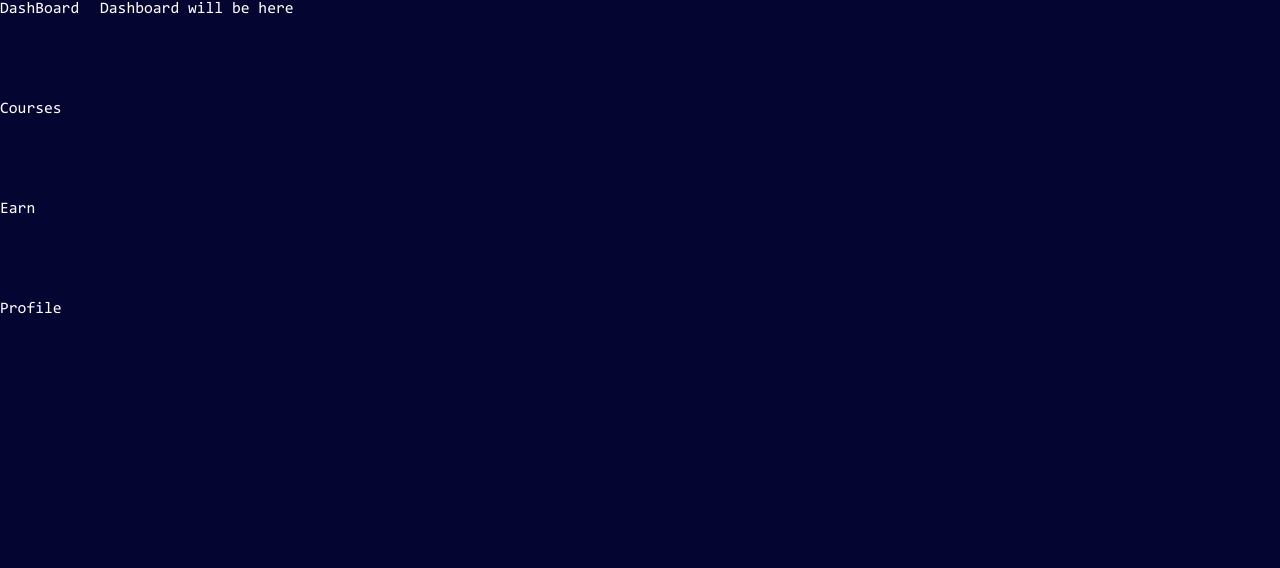
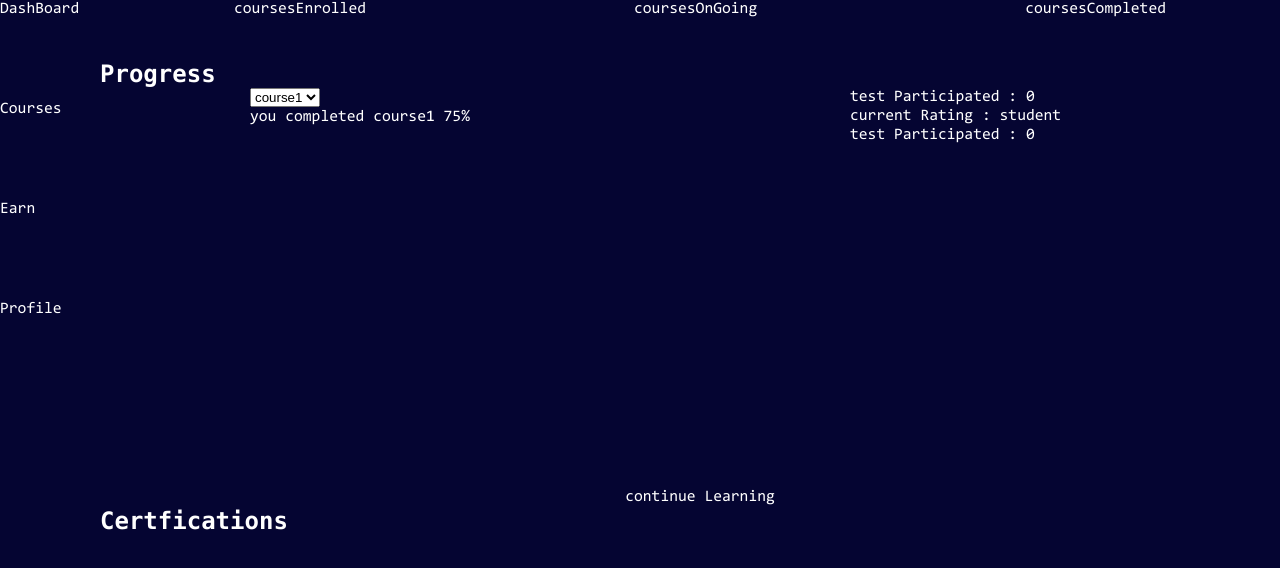
Before and after one commit to nikhilcharan-dev/n2o-ciphers, a React (Vite) app in the folder client/: page /learning-path/dashboard in a window 1280 px wide. Shown: the top 568 px of the page. Built offline with nearby package versions, Linux system fonts and the light colour scheme.

Commit message:
[umar] : add DashBoard

```diff
--- a/client/src/pages/LearningPath/Dashboard/Dashboard.css
+++ b/client/src/pages/LearningPath/Dashboard/Dashboard.css
@@ -0,0 +1,23 @@
+.coursesInfo{
+    display: flex;
+    height: 60px;
+    width: 1200px;
+    justify-content: space-around;
+}
+.displayProgress{
+    width: 1200px;
+    height: 400px;
+    display: flex;
+    justify-content: space-around;
+}
+.courseCompletionProgress{
+    height: 300px;
+    width: 300px;
+}
+.tests{
+    height: 300px;
+    width: 300px;
+}
+.continueButton{
+    text-align: center;
+}
--- a/client/src/pages/LearningPath/Dashboard/Dashboard.jsx
+++ b/client/src/pages/LearningPath/Dashboard/Dashboard.jsx
@@ -4,7 +4,36 @@ import './Dashboard.css';
 const Dashboard = () => {
   return (
     <section>
-        Dashboard will be here
+      <div className='coursesInfo'>
+        <div className='coursesEnrolled'>coursesEnrolled</div>
+        <div className='coursesEnrolled'>coursesOnGoing</div>
+        <div className='coursesEnrolled'>coursesCompleted</div>
+      </div>
+       <div className='Progress'>
+          <h1>Progress</h1>
+          <div className='displayProgress'>
+            <div className="courseCompletionProgress">
+              <select className='courseSelector'>
+                <option value="course1">course1</option>
+                <option value="course2">course2</option>
+                <option value="course3">course3</option>
+                <option value="course4">course4</option>
+              </select>
+              <div>you completed course1 75%</div>
+            </div>
+            <div className="tests">
+              <div>test Participated : 0</div>
+              <div>current Rating : student</div>
+              <div>test Participated : 0</div>
+            </div>
+          </div>
+       </div>
+       <div className="continueButton">
+          continue Learning
+       </div>
+       <div>
+         <h1>Certfications</h1>
+       </div>
     </section>
   );
 };
```
